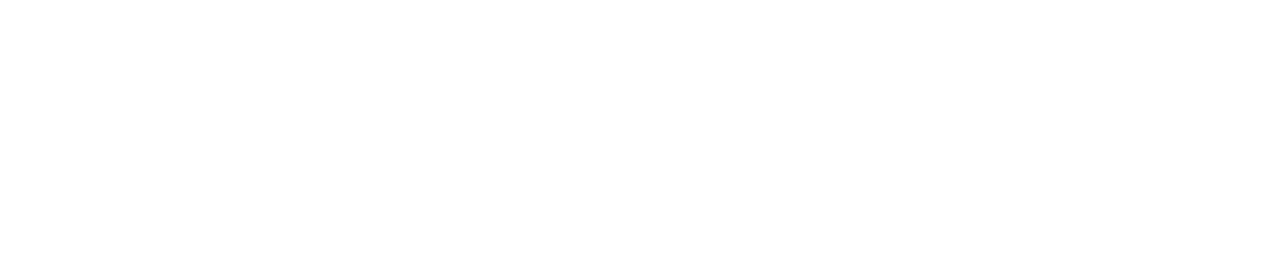
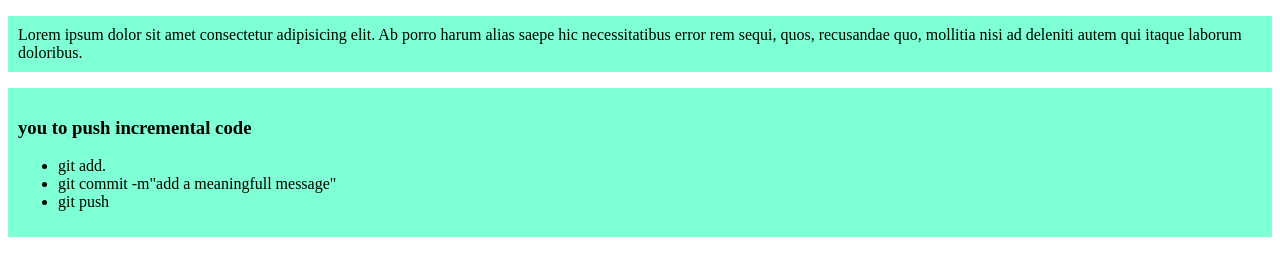
Before and after one commit to MAHIR-DEVES/my_first_github_repo, a plain HTML site: page index.html in a window 1280 px wide. Drawn offline with Linux system fonts and the light colour scheme.

Commit message:
added a list to push code

```diff
--- /dev/null
+++ b/blog.css
@@ -0,0 +1,4 @@
+.one {
+  background-color: aquamarine;
+  padding: 10px;
+}
--- a/index.html
+++ b/index.html
@@ -5,10 +5,24 @@
   <meta charset="UTF-8">
   <meta name="viewport" content="width=device-width, initial-scale=1.0">
   <title>my first ever github pepo</title>
+  <link rel="stylesheet" href="blog.css">
 </head>
 
 <body>
 
+  <p class="one">Lorem ipsum dolor sit amet consectetur adipisicing elit. Ab porro harum alias saepe hic necessitatibus
+    error rem
+    sequi, quos, recusandae quo, mollitia nisi ad deleniti autem qui itaque laborum doloribus.</p>
+  <div class="one">
+    <h3>you to push incremental code</h3>
+    <ul>
+      <li>git add.</li>
+      <li>git commit -m"add a meaningfull message"</li>
+      <li>git push</li>
+
+    </ul>
+  </div>
+
 </body>
 
 </html>
```
